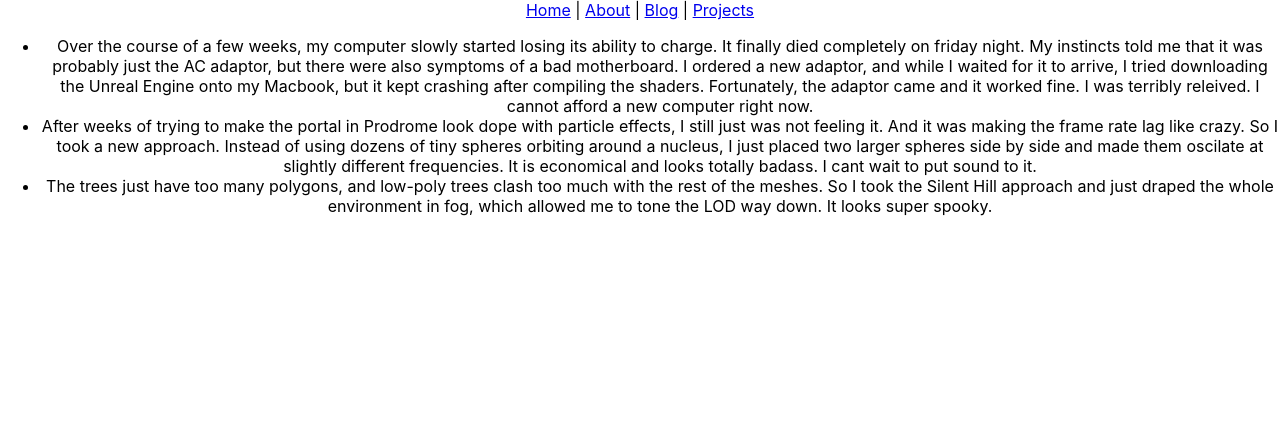
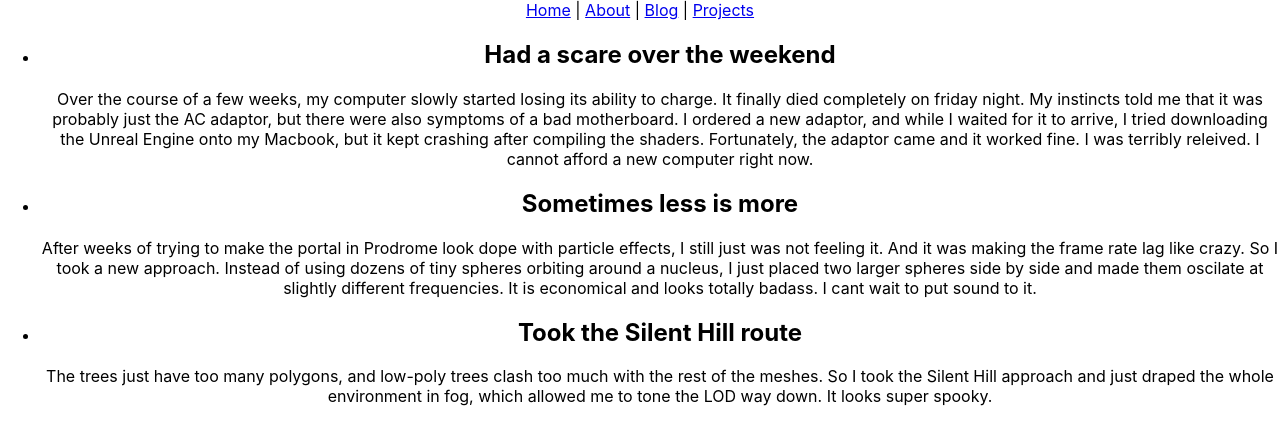
Before and after one commit to WDI-SEA/react-router-portfolio, a React (Create React App) app: page /blog in a window 1280 px wide. Shown: the top 444 px of the page. Built offline with nearby package versions, Linux system fonts and the light colour scheme.

Commit message:
figured out how to pass objects as props

```diff
--- a/src/App.js
+++ b/src/App.js
@@ -13,9 +13,18 @@ import Projects from './components/pages/Projects'
 class App extends Component {
   render() {
     let blogPosts = [
-      'Over the course of a few weeks, my computer slowly started losing its ability to charge. It finally died completely on friday night. My instincts told me that it was probably just the AC adaptor, but there were also symptoms of a bad motherboard. I ordered a new adaptor, and while I waited for it to arrive, I tried downloading the Unreal Engine onto my Macbook, but it kept crashing after compiling the shaders. Fortunately, the adaptor came and it worked fine. I was terribly releived. I cannot afford a new computer right now.',
-      'After weeks of trying to make the portal in Prodrome look dope with particle effects, I still just was not feeling it. And it was making the frame rate lag like crazy. So I took a new approach. Instead of using dozens of tiny spheres orbiting around a nucleus, I just placed two larger spheres side by side and made them oscilate at slightly different frequencies. It is economical and looks totally badass. I cant wait to put sound to it.',
-      'The trees just have too many polygons, and low-poly trees clash too much with the rest of the meshes. So I took the Silent Hill approach and just draped the whole environment in fog, which allowed me to tone the LOD way down. It looks super spooky.'
+      {
+        title: 'Had a scare over the weekend',
+        body: 'Over the course of a few weeks, my computer slowly started losing its ability to charge. It finally died completely on friday night. My instincts told me that it was probably just the AC adaptor, but there were also symptoms of a bad motherboard. I ordered a new adaptor, and while I waited for it to arrive, I tried downloading the Unreal Engine onto my Macbook, but it kept crashing after compiling the shaders. Fortunately, the adaptor came and it worked fine. I was terribly releived. I cannot afford a new computer right now.'
+      },
+     {
+        title: 'Sometimes less is more',
+        body: 'After weeks of trying to make the portal in Prodrome look dope with particle effects, I still just was not feeling it. And it was making the frame rate lag like crazy. So I took a new approach. Instead of using dozens of tiny spheres orbiting around a nucleus, I just placed two larger spheres side by side and made them oscilate at slightly different frequencies. It is economical and looks totally badass. I cant wait to put sound to it.'
+     },
+     {
+      title: 'Took the Silent Hill route',
+      body: 'The trees just have too many polygons, and low-poly trees clash too much with the rest of the meshes. So I took the Silent Hill approach and just draped the whole environment in fog, which allowed me to tone the LOD way down. It looks super spooky.'
+     }
       ]
     return(
       <Router>
--- a/src/components/pages/Blog.js
+++ b/src/components/pages/Blog.js
@@ -6,7 +6,10 @@ class Blog extends Component {
             <div>
                 <ul>
                 {this.props.blogPosts.map((post) => {
-                    return <li>{post}</li>})}
+                    return <li>
+                        <h2>{post.title}</h2>
+                        <p>{post.body}</p>
+                        </li>})}
                 </ul>
             </div>
         )
```
